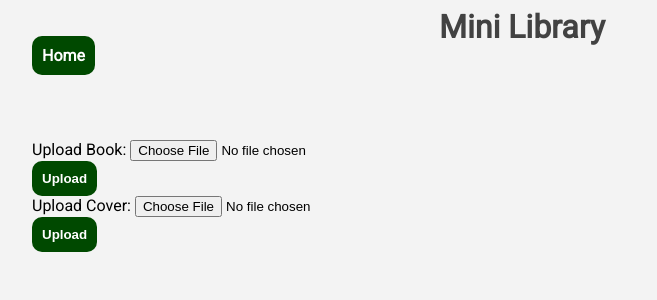
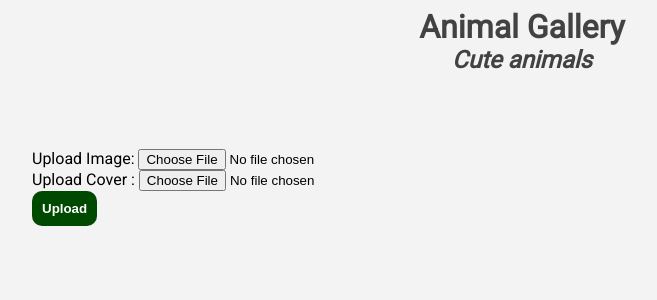
Before and after one commit to nasko-code/Mini-Library, a PHP site: page /upload.php in a window 1280 px wide. Shown: the top 300 px of the page, without its empty margins (118-775 px from the left). Run offline with PHP 8.4, Linux system fonts and the light colour scheme.

Commit message:
update php files

```diff
--- a/upload.php
+++ b/upload.php
@@ -4,49 +4,33 @@
     <meta charset="UTF-8">
     <meta name="viewport" content="width=device-width, initial-scale=1.0">
     <meta http-equiv="X-UA-Compatible" content="ie=edge">
-    <title>Upload Book</title>
+    <title>Upload Image</title>
     <link rel="stylesheet" href="style.css">
     <link href="https://fonts.googleapis.com/css?family=Roboto&display=swap" rel="stylesheet">
 </head>
 <body>
     <div class="container">
         <header>
-            <h1 class="heading">Mini Library</h1>
-            <a class="home-button" href="index.php">Home</a>
+            <h1 class="heading">Animal Gallery</h1>
+            <h2 class="heading">Cute animals</h2>
         </header>
 
-
         <form action="postImage.php" method="post" enctype="multipart/form-data" class="upload-image-form">
-        <form action="postImage2.php" method="post" enctype="multipart/form-data" class="upload-image-form">
-
-
 
             <div>
-                <label>Upload Book: </label>
-                <input type="file" name="newBook">
 
+                <label>Upload Image: </label>
+                <input type="file" name="newImage">
+                </div>
+                <div>
+                <label>Upload Cover : </label>
+                <input type="file" name="newImage2">
 
-            </div>
-
-
-
-            <div>
-                <input type="submit" value="Upload" class="upload-button">
-            </div>
-
-            <form action="postbook.php" method="post" enctype="multipart/form-data" class="upload-image-form">
-
-
-
-            <div>
-            <label>Upload Cover: </label>
-                <input type="file" name="newImage">
             </div>
 
             <div>
                 <input type="submit" value="Upload" class="upload-button">
             </div>
-
         </form>
     </div>
 </body>
```
Also changed, not shown: index.php (+5 -9 lines), postImage.php (+5 -2 lines), postbook.php (deleted, +0 -16 lines).
